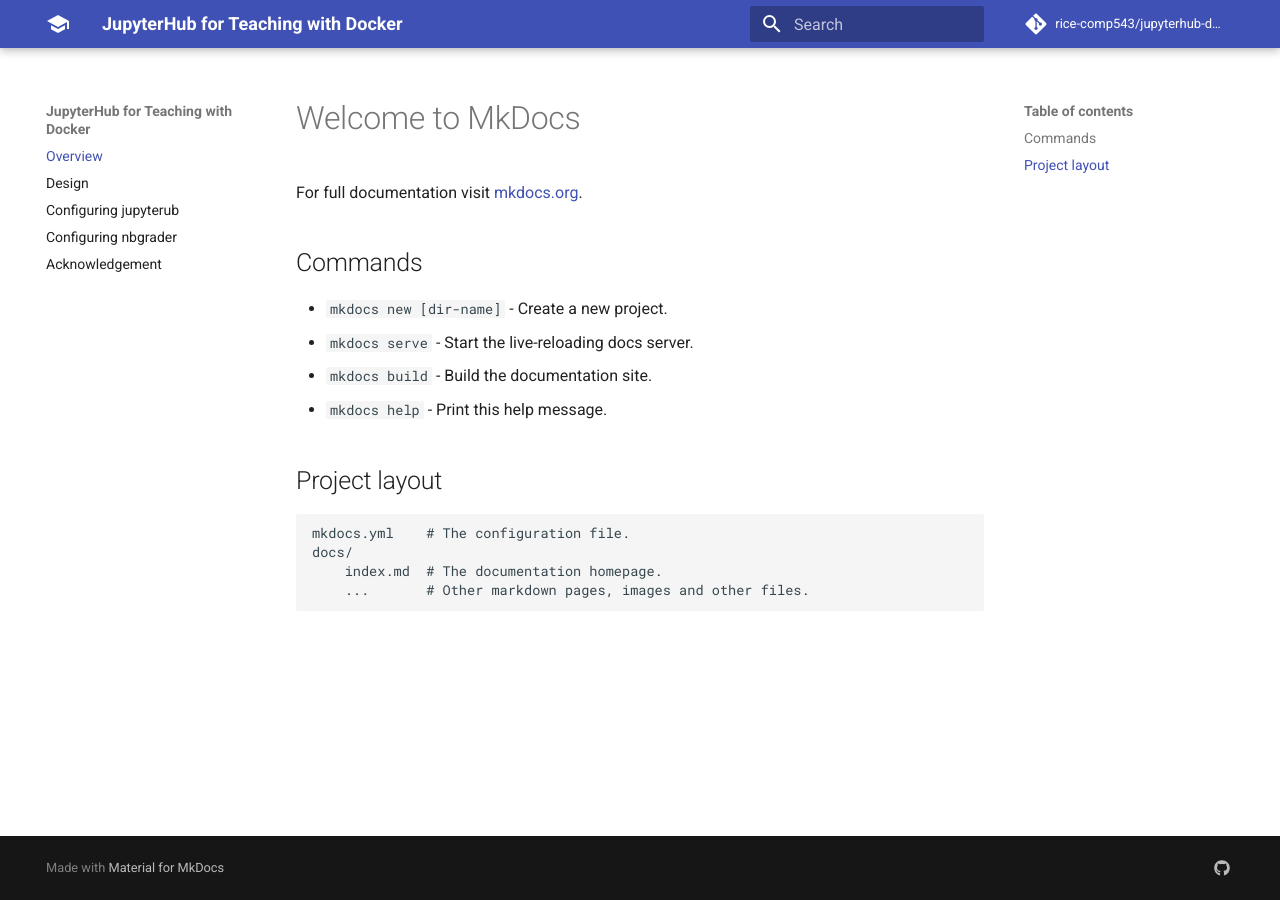
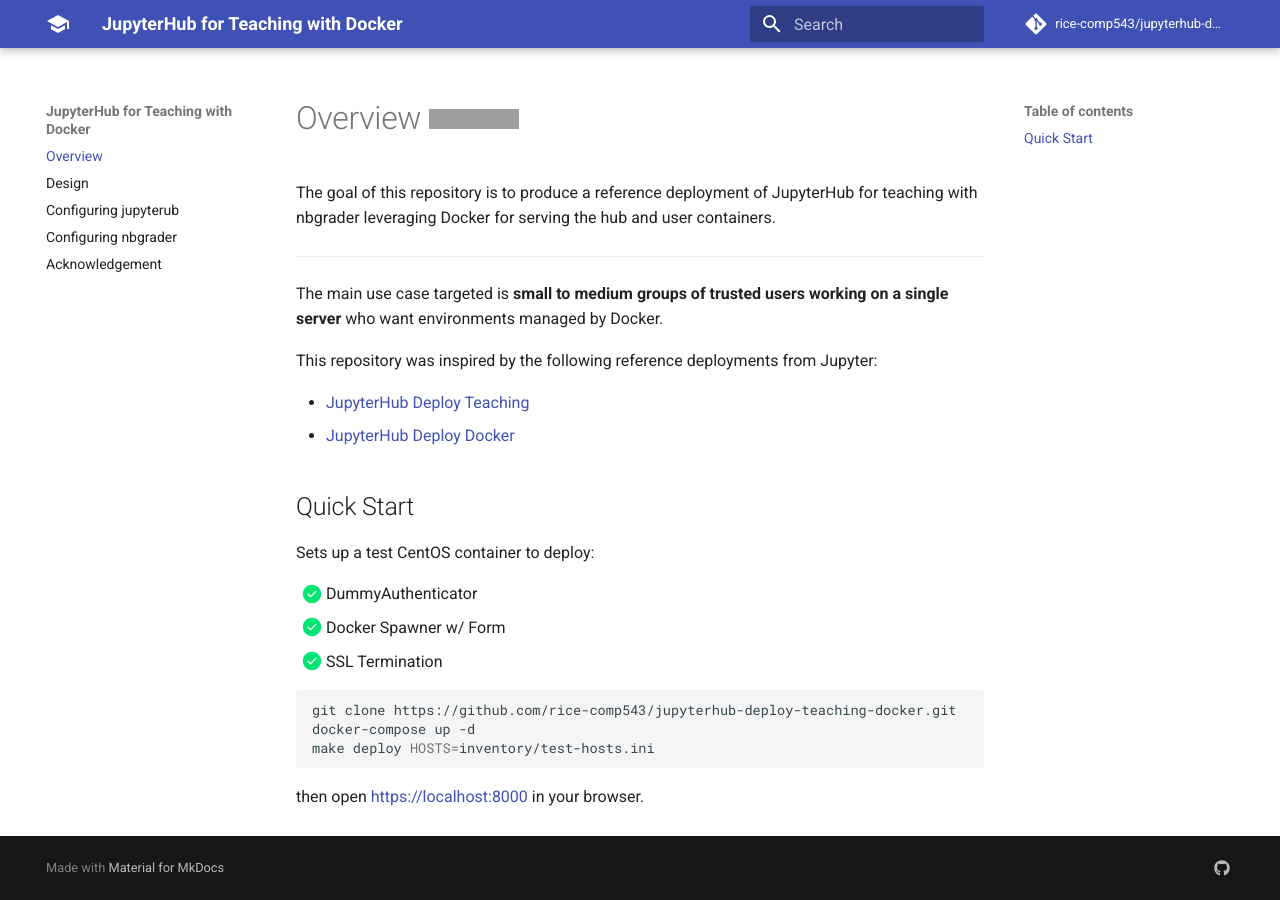
Before and after one commit to gvacaliuc/jupyterhub-deploy-teaching-docker, an MkDocs documentation site: the page built from docs/index.md, in a window 1280 px wide. Built offline with MkDocs 1.6.1 and Material for MkDocs 9.7.7, drawn with Linux system fonts in a browser that asks for light colours; comment, search, counter and statistics services are not loaded; grey boxes are pictures that could not be loaded.

Commit message:
updated docs

````diff
--- a/docs/index.md
+++ b/docs/index.md
@@ -1,17 +1,32 @@
-# Welcome to MkDocs
+# Overview [![Build Status](https://cloud.drone.io/api/badges/rice-comp543/jupyterhub-deploy-teaching-docker/status.svg)](https://cloud.drone.io/rice-comp543/jupyterhub-deploy-teaching-docker)
 
-For full documentation visit [mkdocs.org](https://mkdocs.org).
+The goal of this repository is to produce a reference deployment of JupyterHub
+for teaching with nbgrader leveraging Docker for serving the hub and user
+containers.
 
-## Commands
+---
 
-* `mkdocs new [dir-name]` - Create a new project.
-* `mkdocs serve` - Start the live-reloading docs server.
-* `mkdocs build` - Build the documentation site.
-* `mkdocs help` - Print this help message.
+The main use case targeted is **small to medium groups of trusted users
+working on a single server** who want environments managed by Docker.
 
-## Project layout
+This repository was inspired by the following reference deployments from
+Jupyter:
 
-    mkdocs.yml    # The configuration file.
-    docs/
-        index.md  # The documentation homepage.
-        ...       # Other markdown pages, images and other files.
+* [JupyterHub Deploy Teaching](https://github.com/jupyterhub/jupyterhub-deploy-teaching)
+* [JupyterHub Deploy Docker](https://github.com/jupyterhub/jupyterhub-deploy-docker)
+
+## Quick Start
+
+Sets up a test CentOS container to deploy:
+
+* [x] DummyAuthenticator
+* [x] Docker Spawner w/ Form
+* [x] SSL Termination
+
+```bash
+git clone https://github.com/rice-comp543/jupyterhub-deploy-teaching-docker.git
+docker-compose up -d
+make deploy HOSTS=inventory/test-hosts.ini
+```
+
+then open https://localhost:8000 in your browser.
````
Also changed, not shown: docs/design.md (+35 -0 lines).
